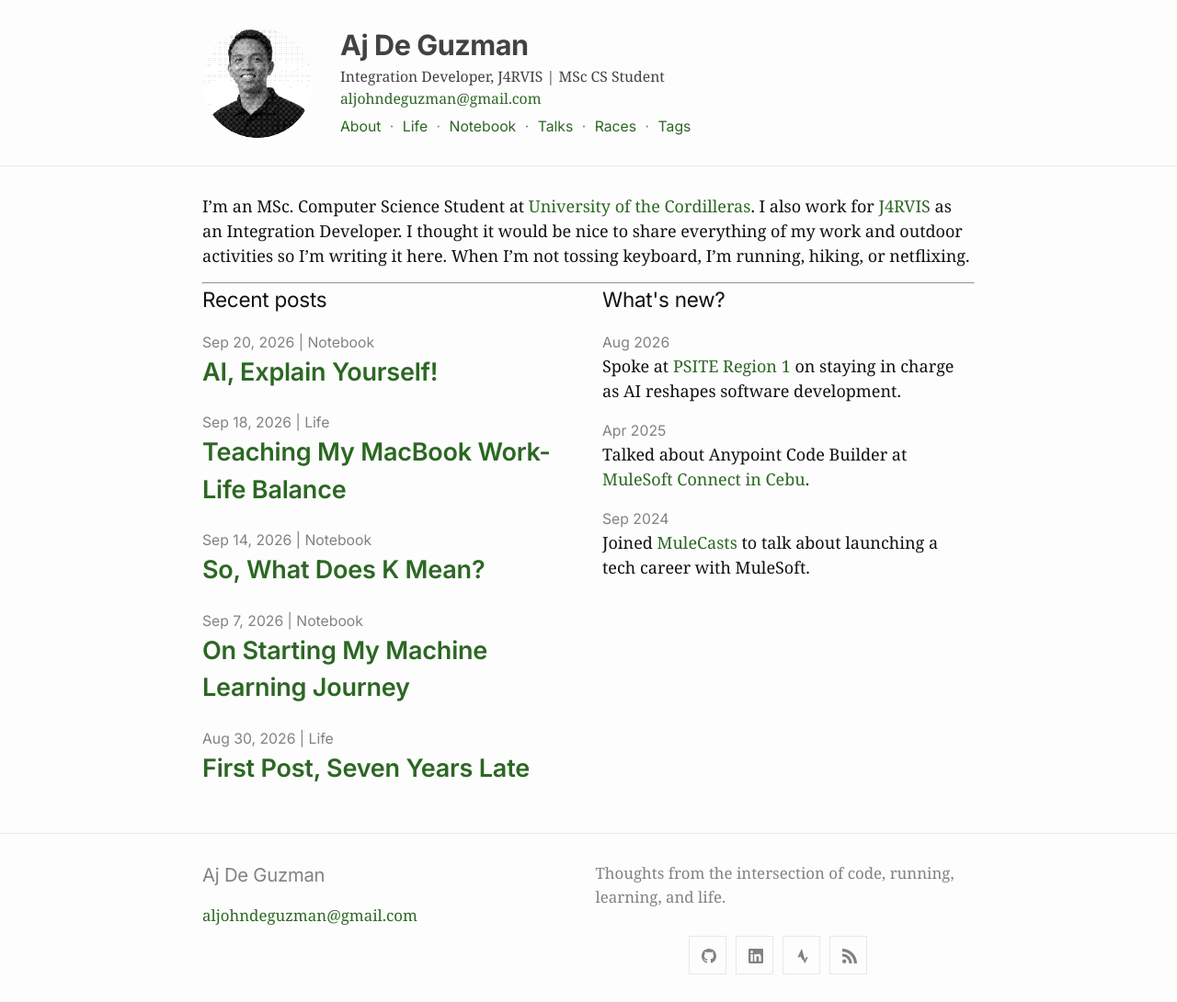
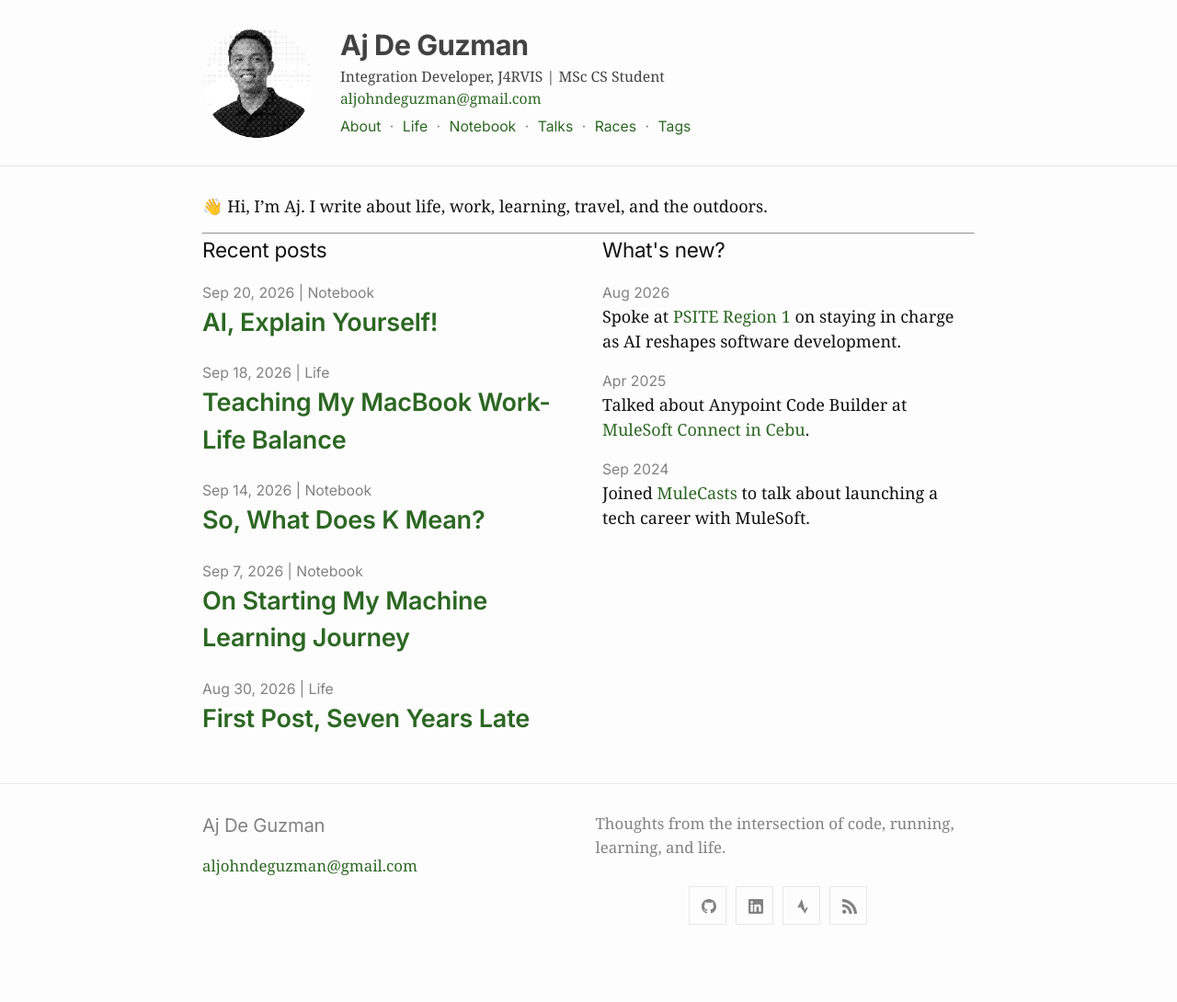
Before and after one commit to ajdeguzman/ajdeguzman.github.io, a Jekyll site: the page built from index.md, in a window 1280 px wide. Shown: the whole page at 92% size. Built offline with Jekyll 4.4.1, drawn with Linux system fonts in a browser that asks for light colours; after the commit the page ends 1036 px from its top, so only the background shows below that.

Commit message:
Minimalist intro

```diff
--- a/index.md
+++ b/index.md
@@ -3,5 +3,4 @@
 # Everything below becomes the intro text on the home layout.
 layout: home
 ---
-
-I'm an MSc. Computer Science Student at [University of the Cordilleras](https://www.uc-bcf.edu.ph/){:target="_blank"}. I also work for [J4RVIS](https://j4rvis.com/){:target="_blank"} as an Integration Developer. I thought it would be nice to share everything of my work and outdoor activities so I'm writing it here. When I'm not tossing keyboard, I'm running, hiking, or netflixing.
+👋 Hi, I’m Aj. I write about life, work, learning, travel, and the outdoors.
```
